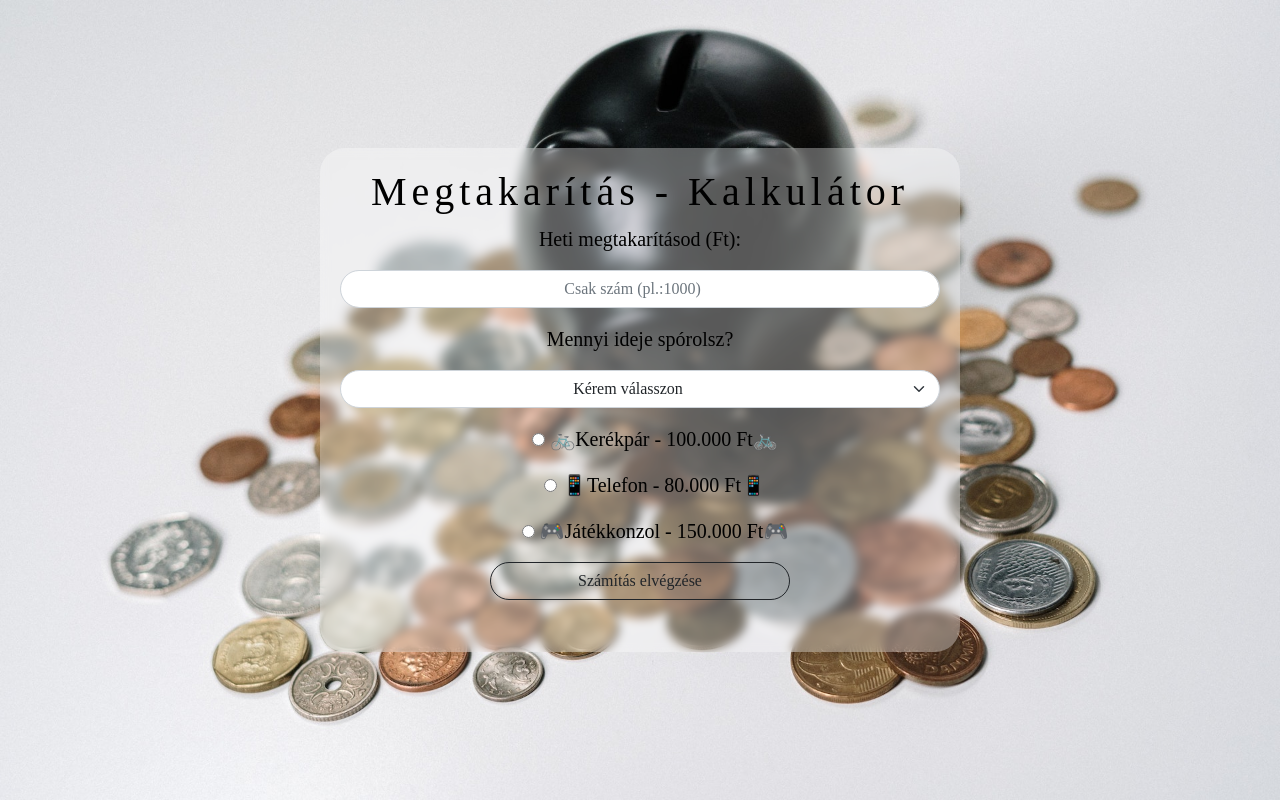
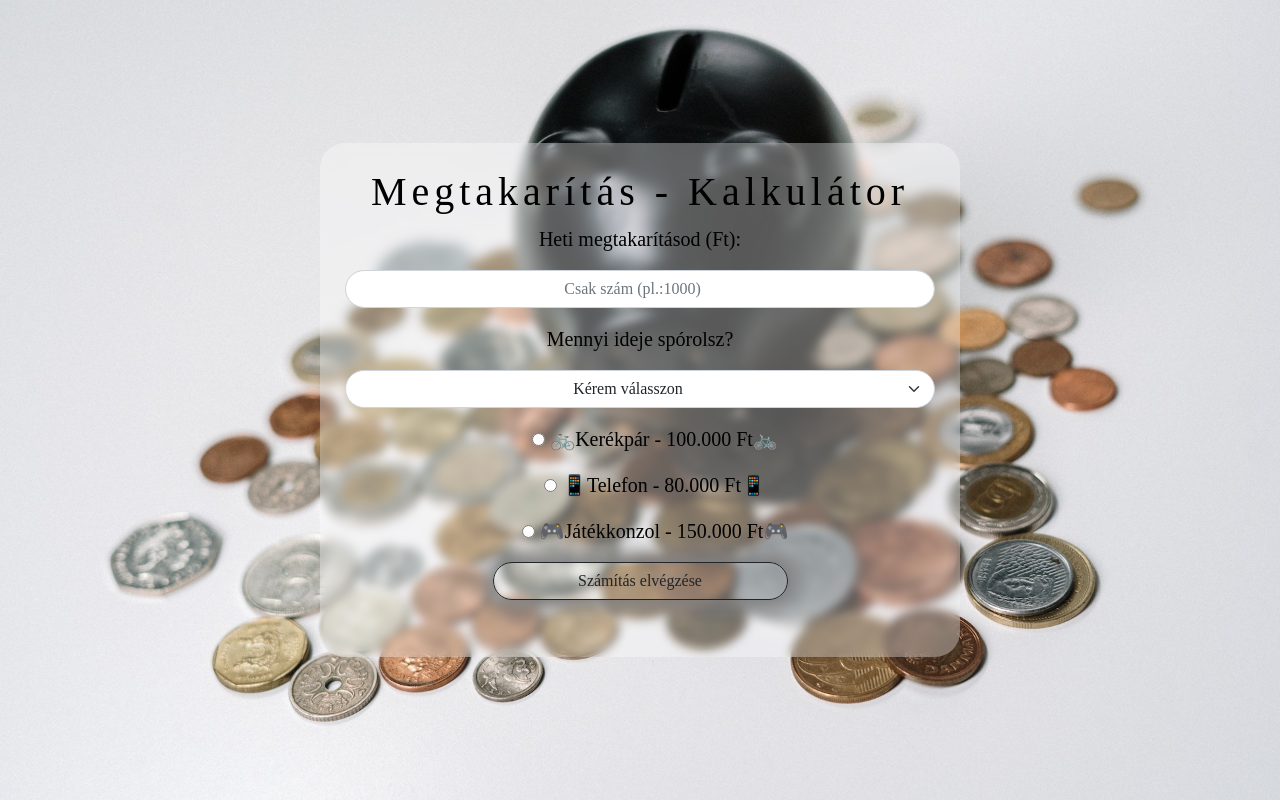
Before and after one commit to zsuky2/js-vizsga, a plain HTML site: page index.html in a window 1280 px wide. Drawn offline with nearby package versions, Linux system fonts and the light colour scheme.

Commit message:
Update style.css

```diff
--- a/style.css
+++ b/style.css
@@ -17,7 +17,7 @@ body{
 .container{
 
     border-radius: 25px;
-    padding: 20px;
+    padding: 25px;
     background: rgba(255, 254, 254, 0.336);
     backdrop-filter: blur(5px);
     color: #000;
@@ -28,3 +28,8 @@ form h1{
 
     letter-spacing: 5px;
 }
+
+.btn {
+    box-shadow: 0px 0px 20px 10px grey;
+
+}
```
